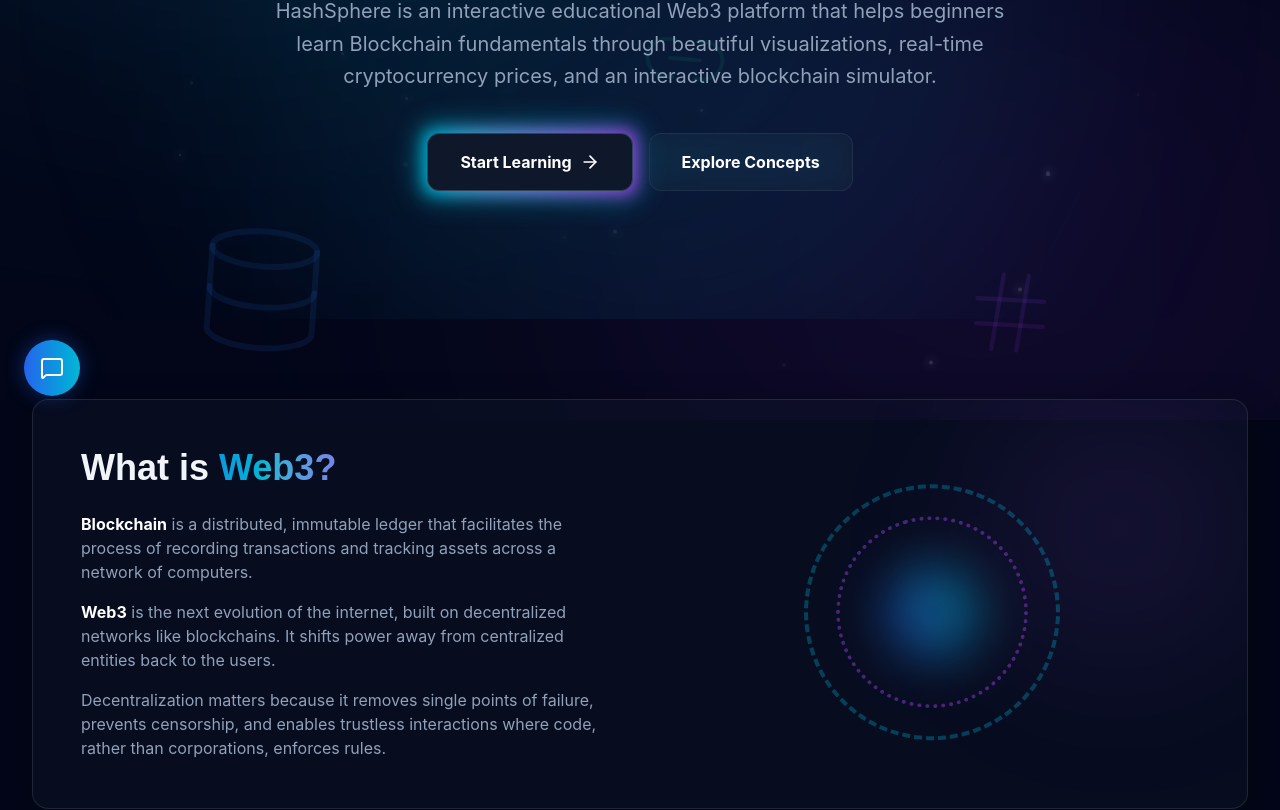
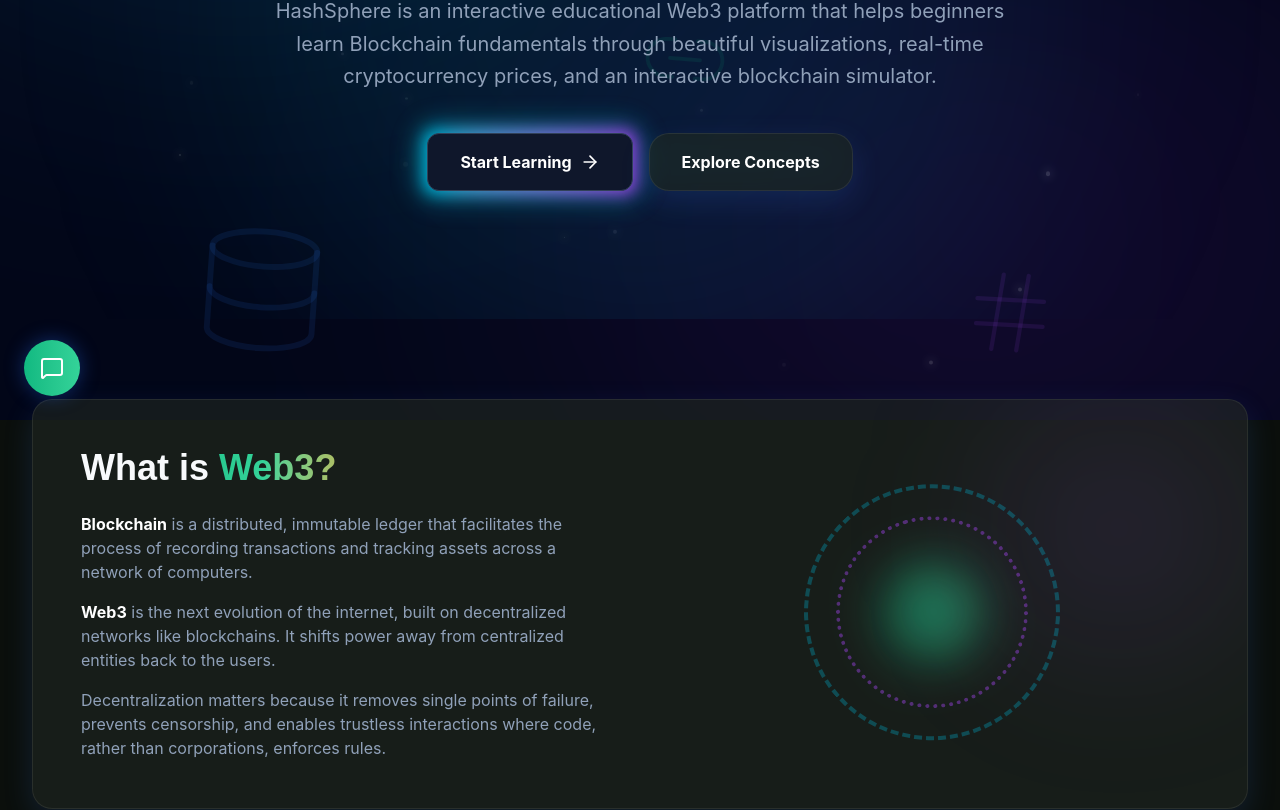
Before and after one commit to Kaxyaa-flux/HashSphere, a React (Vite) app: page / in a window 1280 px wide. Shown: the part 380-1190 px from the top of the page. Built offline with nearby package versions, Linux system fonts and the light colour scheme.

Commit message:
feat(theme): apply luxury emerald and gold color palette

```diff
--- a/src/index.css
+++ b/src/index.css
@@ -2,9 +2,18 @@
 @import url('https://fonts.googleapis.com/css2?family=Inter:wght@300;400;500;600;700;800&family=Fira+Code:wght@400;500&family=Space+Grotesk:wght@300;400;500;600;700&display=swap');
 
 @theme {
-  --color-soft-blue: #2563EB;
-  --color-cyan-primary: #06b6d4;
-  --color-purple-primary: #8B5CF6;
+  --color-soft-blue: #10B981;
+  --color-cyan-primary: #34D399;
+  --color-purple-primary: #D4AF37;
+
+  --color-theme-bg: var(--color-theme-bg);
+  --color-theme-surface: var(--color-theme-surface);
+  --color-theme-card: var(--color-theme-card);
+  --color-theme-success: #22C55E;
+  --color-theme-danger: #EF4444;
+  --color-theme-text: var(--color-theme-text);
+  --color-theme-muted: var(--color-theme-muted);
+
   --font-inter: 'Inter', sans-serif;
   --font-mono: 'Fira Code', monospace;
   --font-space: 'Space Grotesk', sans-serif;
@@ -53,16 +62,34 @@
   }
 }
 
+:root {
+  --color-theme-bg: #0B0F0C;
+  --color-theme-surface: #141A16;
+  --color-theme-card: rgba(29, 36, 32, 0.7);
+  --color-theme-text: #F8FAFC;
+  --color-theme-muted: #A1A1AA;
+  --color-theme-border: rgba(255, 255, 255, 0.08);
+}
+
+html.light {
+  --color-theme-bg: #F8FAFC;
+  --color-theme-surface: #F1F5F9;
+  --color-theme-card: #FFFFFF;
+  --color-theme-text: #0F172A;
+  --color-theme-muted: #475569;
+  --color-theme-border: rgba(0, 0, 0, 0.1);
+}
+
 @layer base {
   html {
     scroll-behavior: smooth;
   }
   body {
-    @apply bg-slate-950 text-slate-100 font-inter antialiased min-h-screen selection:bg-cyan-500/30 overflow-x-hidden transition-colors duration-500;
+    @apply bg-theme-bg text-theme-text font-inter antialiased min-h-screen selection:bg-cyan-500/30 overflow-x-hidden transition-colors duration-500;
   }
 
   html.light body {
-    @apply bg-slate-50 text-slate-900;
+    @apply bg-theme-bg text-theme-text;
   }
 
   h1, h2, h3, h4, h5, h6 {
@@ -75,7 +102,7 @@
     height: 8px;
   }
   ::-webkit-scrollbar-track {
-    background: #020617;
+    background: var(--color-theme-bg);
   }
   ::-webkit-scrollbar-thumb {
     background: #334155;
@@ -97,20 +124,29 @@
 
 @layer utilities {
   .glass-card {
-    @apply bg-slate-900/40 backdrop-blur-xl border border-white/10 rounded-2xl shadow-[0_8px_32px_0_rgba(0,0,0,0.36)] transition-all duration-300;
+    @apply rounded-[20px] transition-all duration-300;
+    background-color: var(--color-theme-card);
+    backdrop-filter: blur(18px);
+    border-width: 1px;
+    border-style: solid;
+    border-color: var(--color-theme-border);
+    box-shadow: 0 10px 30px rgba(59, 130, 246, 0.15);
   }
   html.light .glass-card {
-    @apply bg-white/60 border-slate-200/50 shadow-[0_8px_32px_0_rgba(0,0,0,0.05)];
+    @apply shadow-[0_8px_32px_0_rgba(0,0,0,0.05)];
   }
   .glass-card:hover {
     @apply border-white/20 shadow-[0_8px_32px_0_rgba(6,182,212,0.15)] -translate-y-1;
   }
 
   .glass-panel {
-    @apply bg-slate-800/30 backdrop-blur-lg border border-slate-700/50 rounded-xl transition-all duration-300;
-  }
-  html.light .glass-panel {
-    @apply bg-white/50 border-slate-200/50;
+    @apply rounded-[20px] transition-all duration-300;
+    background-color: var(--color-theme-card);
+    backdrop-filter: blur(18px);
+    border-width: 1px;
+    border-style: solid;
+    border-color: var(--color-theme-border);
+    box-shadow: 0 10px 30px rgba(59, 130, 246, 0.15);
   }
 
   .gradient-text {
```
